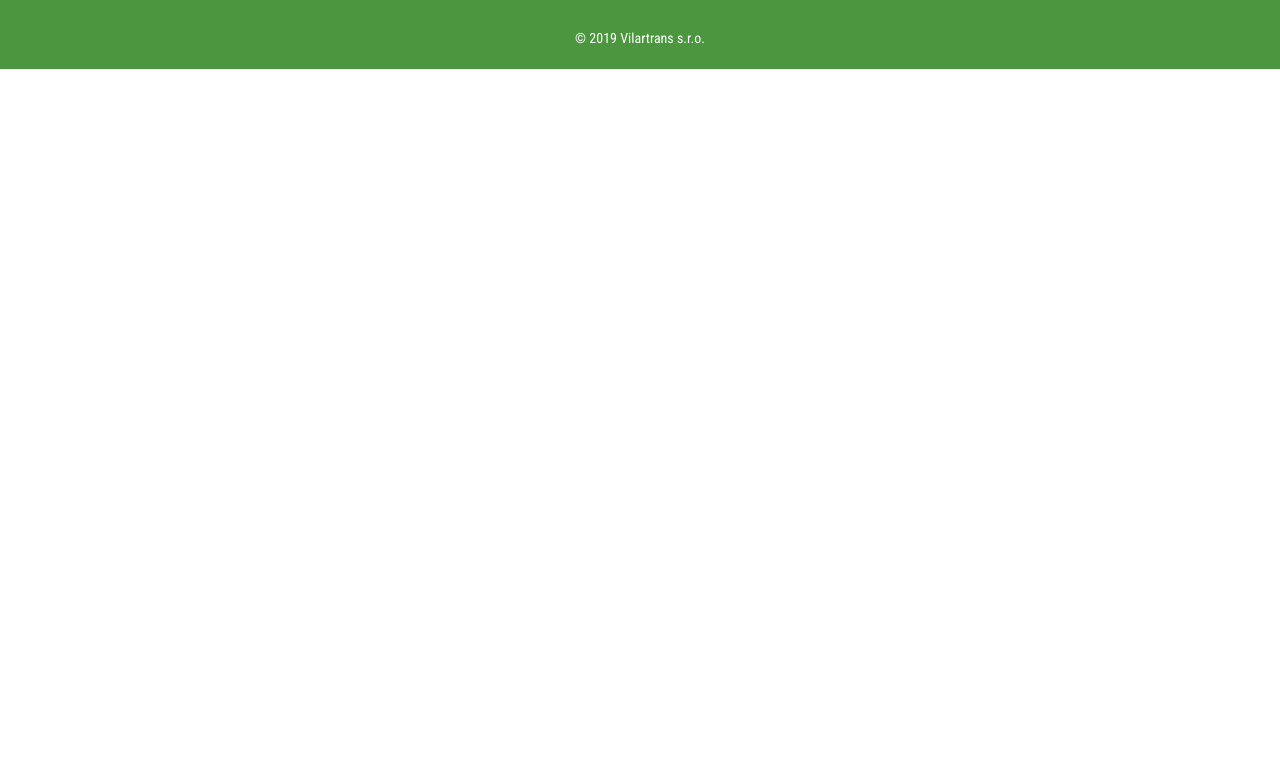
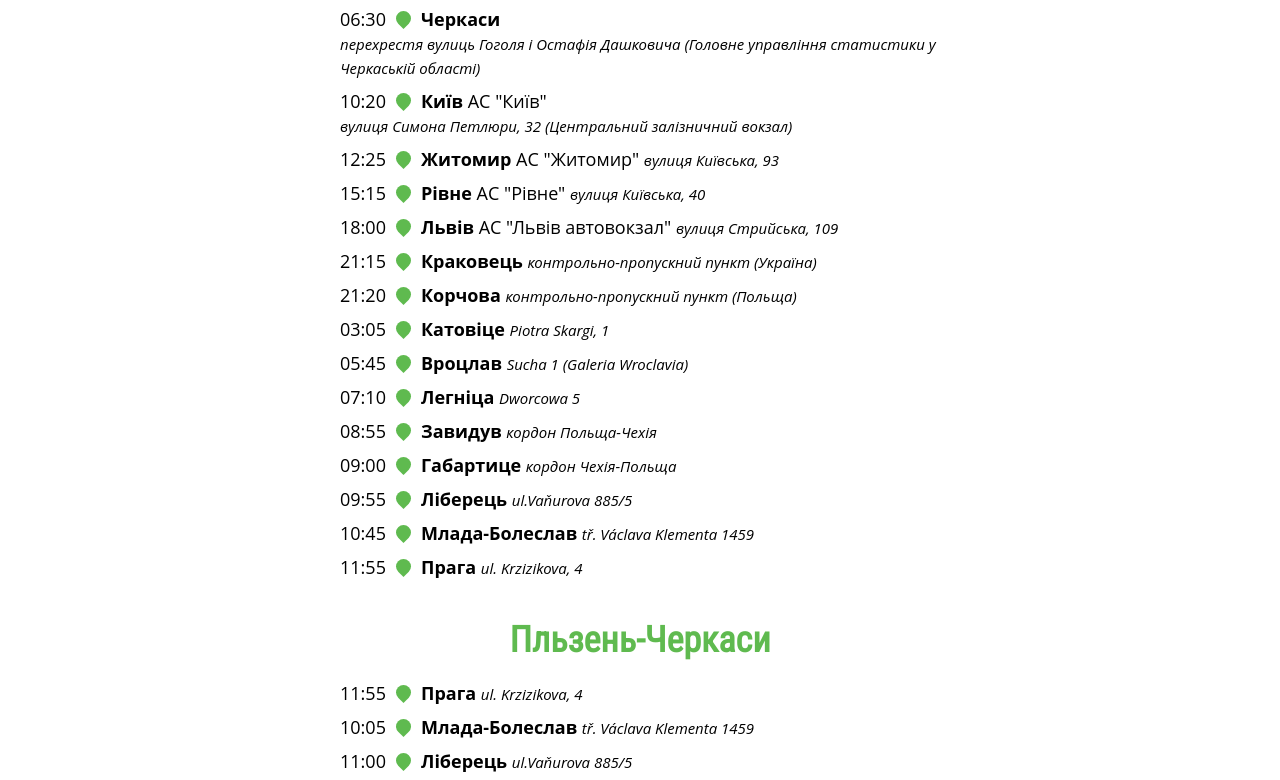
Before and after one commit to Apex-ua/vilartrans, a website: page src/routes.html in a window 1280 px wide. Shown: the part 1305-2085 px from the top of the page. Before the commit the page ends 1374 px from the top, so only its background shows below. Drawn offline with nearby package versions, Linux system fonts and the light colour scheme; files that its build step writes are made by us from their sources.

Commit message:
added all routes points

```diff
--- a/src/css/scss/blocks/_all-routes.scss
+++ b/src/css/scss/blocks/_all-routes.scss
@@ -5,3 +5,8 @@
     justify-content: center;
     margin: 0 10px;
 }
+.route{
+    @media only screen and (min-width: $medium_devices) {
+        width: 600px;
+    }
+}
--- a/src/css/scss/common/_global_styles.scss
+++ b/src/css/scss/common/_global_styles.scss
@@ -52,6 +52,6 @@ a {
         font-size: 1.5rem;
     }
     &_green{
-        color: $logo_green_dark;
+        color: $logo_green;
     }
 }
--- a/src/data/routes.json
+++ b/src/data/routes.json
@@ -153,21 +153,473 @@
             "name": "Прага-Київ",
             "code": "prague_kyiv",
             "acitve_days": "ПН, СР, ПТ",
-            "points": []
+            "points": [
+                {
+                    "id": "1",
+                    "сity": "Прага",
+                    "name": "",
+                    "adress": "ul. Krzizikova, 4",
+                    "arrival": "",
+                    "departure": "15:00",
+                    "trip_day": "0",
+                    "map_url": "https://goo.gl/maps/veP8zKnDKodvY8Ao7"
+                },
+                {
+                    "id": "2",
+                    "сity": "Млада-Болеслав",
+                    "name": "",
+                    "adress": "tř. Václava Klementa 1459",
+                    "arrival": "",
+                    "departure": "16:05",
+                    "trip_day": "0",
+                    "map_url": "https://goo.gl/maps/wG7tnb418QRz3zJW8"
+                },                {
+                    "id": "3",
+                    "сity": "Ліберець",
+                    "name": "",
+                    "adress": "ul.Vaňurova 885/5",
+                    "arrival": "",
+                    "departure": "17:00",
+                    "trip_day": "0",
+                    "map_url": "https://goo.gl/maps/Co5SFaRSjacQwuas6"
+                },
+                {
+                    "id": "4",
+                    "сity": "Габартице",
+                    "name": "",
+                    "adress": "кордон Чехія-Польща",
+                    "arrival": "",
+                    "departure": "17:45",
+                    "trip_day": "0",
+                    "map_url": "https://goo.gl/maps/J973oAy8hk7xicXw8"
+                },
+                {
+                    "id": "5",
+                    "сity": "Завидув",
+                    "name": "",
+                    "adress": "кордон Польща-Чехія",
+                    "arrival": "",
+                    "departure": "17:50",
+                    "trip_day": "0",
+                    "map_url": "https://goo.gl/maps/ECtDbXHWSwxrbWtW6"
+                },
+                {
+                    "id": "6",
+                    "сity": "Легніца",
+                    "name": "",
+                    "adress": "Dworcowa 5",
+                    "arrival": "",
+                    "departure": "19:25",
+                    "trip_day": "0",
+                    "map_url": "https://goo.gl/maps/S2amUzYV9zJjB2zv8"
+                },
+                {
+                    "id": "7",
+                    "сity": "Вроцлав",
+                    "name": "",
+                    "adress": "Sucha 1 (Galeria Wroclavia)",
+                    "arrival": "",
+                    "departure": "20:55",
+                    "trip_day": "0",
+                    "map_url": "https://goo.gl/maps/KQ4grGqm3NiqsMUX6"
+                },
+                {
+                    "id": "8",
+                    "сity": "Катовіце",
+                    "name": "",
+                    "adress": "plac Szewczyka",
+                    "arrival": "",
+                    "departure": "23:50",
+                    "trip_day": "0",
+                    "map_url": "https://goo.gl/maps/gQvffyak5Us6LjRM7"
+                },
+                {
+                    "id": "9",
+                    "сity": "Медика",
+                    "name": "",
+                    "adress": "контрольно-пропускний пункт (Польща)",
+                    "arrival": "",
+                    "departure": "04:05",
+                    "trip_day": "1",
+                    "map_url": "https://goo.gl/maps/7b2MczU4TWeAoXsK7"
+                },
+                {
+                    "id": "10",
+                    "сity": "Шегині",
+                    "name": "",
+                    "adress": "контрольно-пропускний пункт (Україна)",
+                    "arrival": "",
+                    "departure": "06:05",
+                    "trip_day": "1",
+                    "map_url": "https://goo.gl/maps/oz913RFy7YCSRTbCA"
+                },
+                {
+                    "id": "11",
+                    "сity": "Львів",
+                    "name": "АС \"Львів автовокзал\"",
+                    "adress": "вулиця Стрийська, 109",
+                    "arrival": "",
+                    "departure": "07:10",
+                    "trip_day": "1",
+                    "map_url": "https://goo.gl/maps/DEf6FBTYyXbZPboD8"
+                },
+                {
+                    "id": "12",
+                    "сity": "Рівне",
+                    "name": "АС \"Рівне\"",
+                    "adress": "вулиця Київська, 40",
+                    "arrival": "",
+                    "departure": "10:00",
+                    "trip_day": "1",
+                    "map_url": "https://goo.gl/maps/MYQQspAy6GJnURNm6"
+                },
+                {
+                    "id": "13",
+                    "сity": "Житомир",
+                    "name": "АС \"Житомир\"",
+                    "adress": "вулиця Київська, 93",
+                    "arrival": "",
+                    "departure": "12:30",
+                    "trip_day": "1",
+                    "map_url": "https://goo.gl/maps/i5bLt9uLKTco5UTH7"
+                },
+                {
+                    "id": "14",
+                    "сity": "Київ",
+                    "name": "АС \"Київ\"",
+                    "adress": "вулиця Симона Петлюри, 32",
+                    "arrival": "",
+                    "departure": "14:10",
+                    "trip_day": "1",
+                    "map_url": "https://goo.gl/maps/uwvq4wGanoZLTSsj8"
+                }
+            ]
         },
         {
             "id": "1",
             "name": "Черкаси-Пльзень",
             "code": "cherkasy_pilsen",
             "acitve_days": "ПН, СР, ПТ",
-            "points": []
+            "points": [
+                {
+                    "id": "0",
+                    "сity": "Черкаси",
+                    "name": "",
+                    "adress": "перехрестя вулиць Гоголя і Остафія Дашковича (Головне управління статистики у Черкаській області)",
+                    "arrival": "",
+                    "departure": "06:30",
+                    "trip_day": "0",
+                    "map_url": "https://goo.gl/maps/FsADJYPM4a6Lkbn17"
+                },
+                {
+                    "id": "1",
+                    "сity": "Київ",
+                    "name": "АС \"Київ\"",
+                    "adress": "вулиця Симона Петлюри, 32 (Центральний залізничний вокзал)",
+                    "arrival": "",
+                    "departure": "10:20",
+                    "trip_day": "0",
+                    "map_url": "https://goo.gl/maps/uwvq4wGanoZLTSsj8"
+                },
+                {
+                    "id": "2",
+                    "сity": "Житомир",
+                    "name": "АС \"Житомир\"",
+                    "adress": "вулиця Київська, 93",
+                    "arrival": "",
+                    "departure": "12:25",
+                    "trip_day": "0",
+                    "map_url": "https://goo.gl/maps/i5bLt9uLKTco5UTH7"
+                },
+                {
+                    "id": "3",
+                    "сity": "Рівне",
+                    "name": "АС \"Рівне\"",
+                    "adress": "вулиця Київська, 40",
+                    "arrival": "",
+                    "departure": "15:15",
+                    "trip_day": "0",
+                    "map_url": "https://goo.gl/maps/MYQQspAy6GJnURNm6"
+                },
+                {
+                    "id": "4",
+                    "сity": "Львів",
+                    "name": "АС \"Львів автовокзал\"",
+                    "adress": "вулиця Стрийська, 109",
+                    "arrival": "",
+                    "departure": "18:00",
+                    "trip_day": "0",
+                    "map_url": "https://goo.gl/maps/DEf6FBTYyXbZPboD8"
+                },
+                {
+                    "id": "5",
+                    "сity": "Краковець",
+                    "name": "",
+                    "adress": "контрольно-пропускний пункт (Україна)",
+                    "arrival": "",
+                    "departure": "21:15",
+                    "trip_day": "0",
+                    "map_url": "https://goo.gl/maps/6dJhYdpvjedQzV9C7"
+                },
+                {
+                    "id": "6",
+                    "сity": "Корчова",
+                    "name": "",
+                    "adress": "контрольно-пропускний пункт (Польща)",
+                    "arrival": "",
+                    "departure": "21:20",
+                    "trip_day": "0",
+                    "map_url": "https://goo.gl/maps/MoSYYyYFcWiQD1638"
+                },
+                {
+                    "id": "7",
+                    "сity": "Катовіце",
+                    "name": "",
+                    "adress": "Piotra Skargi, 1",
+                    "arrival": "",
+                    "departure": "03:05",
+                    "trip_day": "1",
+                    "map_url": "https://goo.gl/maps/HnsVCV84UPUvGXwG8"
+                },
+                {
+                    "id": "8",
+                    "сity": "Вроцлав",
+                    "name": "",
+                    "adress": "Sucha 1 (Galeria Wroclavia)",
+                    "arrival": "",
+                    "departure": "05:45",
+                    "trip_day": "1",
+                    "map_url": "https://goo.gl/maps/KQ4grGqm3NiqsMUX6"
+                },
+                {
+                    "id": "9",
+                    "сity": "Легніца",
+                    "name": "",
+                    "adress": "Dworcowa 5",
+                    "arrival": "",
+                    "departure": "07:10",
+                    "trip_day": "1",
+                    "map_url": "https://goo.gl/maps/S2amUzYV9zJjB2zv8"
+                },
+                {
+                    "id": "10",
+                    "сity": "Завидув",
+                    "name": "",
+                    "adress": "кордон Польща-Чехія",
+                    "arrival": "",
+                    "departure": "08:55",
+                    "trip_day": "1",
+                    "map_url": "https://goo.gl/maps/ECtDbXHWSwxrbWtW6"
+                },
+                {
+                    "id": "11",
+                    "сity": "Габартице",
+                    "name": "",
+                    "adress": "кордон Чехія-Польща",
+                    "arrival": "",
+                    "departure": "09:00",
+                    "trip_day": "1",
+                    "map_url": "https://goo.gl/maps/J973oAy8hk7xicXw8"
+                },
+                {
+                    "id": "12",
+                    "сity": "Ліберець",
+                    "name": "",
+                    "adress": "ul.Vaňurova 885/5",
+                    "arrival": "",
+                    "departure": "09:55",
+                    "trip_day": "1",
+                    "map_url": "https://goo.gl/maps/Co5SFaRSjacQwuas6"
+                },
+                {
+                    "id": "13",
+                    "сity": "Млада-Болеслав",
+                    "name": "",
+                    "adress": "tř. Václava Klementa 1459",
+                    "arrival": "",
+                    "departure": "10:45",
+                    "trip_day": "1",
+                    "map_url": "https://goo.gl/maps/wG7tnb418QRz3zJW8"
+                },
+                {
+                    "id": "13",
+                    "сity": "Прага",
+                    "name": "",
+                    "adress": "ul. Krzizikova, 4",
+                    "arrival": "",
+                    "departure": "11:55",
+                    "trip_day": "1",
+                    "map_url": "https://goo.gl/maps/veP8zKnDKodvY8Ao7"
+                }
+            ]
         },
         {
             "id": "1",
             "name": "Пльзень-Черкаси",
             "code": "pilsen_cherkasy",
             "acitve_days": "ПН, СР, ПТ",
-            "points": []
+            "points": [
+                {
+                    "id": "0",
+                    "сity": "Прага",
+                    "name": "",
+                    "adress": "ul. Krzizikova, 4",
+                    "arrival": "",
+                    "departure": "11:55",
+                    "trip_day": "0",
+                    "map_url": "https://goo.gl/maps/veP8zKnDKodvY8Ao7"
+                },
+                {
+                    "id": "1",
+                    "сity": "Млада-Болеслав",
+                    "name": "",
+                    "adress": "tř. Václava Klementa 1459",
+                    "arrival": "",
+                    "departure": "10:05",
+                    "trip_day": "0",
+                    "map_url": "https://goo.gl/maps/wG7tnb418QRz3zJW8"
+                },
+                {
+                    "id": "2",
+                    "сity": "Ліберець",
+                    "name": "",
+                    "adress": "ul.Vaňurova 885/5",
+                    "arrival": "",
+                    "departure": "11:00",
+                    "trip_day": "0",
+                    "map_url": "https://goo.gl/maps/Co5SFaRSjacQwuas6"
+                },
+                {
+                    "id": "3",
+                    "сity": "Габартице",
+                    "name": "",
+                    "adress": "кордон Чехія-Польща",
+                    "arrival": "",
+                    "departure": "11:55",
+                    "trip_day": "0",
+                    "map_url": "https://goo.gl/maps/J973oAy8hk7xicXw8"
+                },
+                {
+                    "id": "4",
+                    "сity": "Завидув",
+                    "name": "",
+                    "adress": "кордон Польща-Чехія",
+                    "arrival": "",
+                    "departure": "12:00",
+                    "trip_day": "0",
+                    "map_url": "https://goo.gl/maps/ECtDbXHWSwxrbWtW6"
+                },
+                {
+                    "id": "5",
+                    "сity": "Легніца",
+                    "name": "",
+                    "adress": "Dworcowa 5",
+                    "arrival": "",
+                    "departure": "13:50",
+                    "trip_day": "0",
+                    "map_url": "https://goo.gl/maps/S2amUzYV9zJjB2zv8"
+                },
+                {
+                    "id": "6",
+                    "сity": "Вроцлав",
+                    "name": "",
+                    "adress": "Sucha 1 (Galeria Wroclavia)",
+                    "arrival": "",
+                    "departure": "15:15",
+                    "trip_day": "0",
+                    "map_url": "https://goo.gl/maps/KQ4grGqm3NiqsMUX6"
+                },
+                {
+                    "id": "7",
+                    "сity": "Катовіце",
+                    "name": "",
+                    "adress": "Piotra Skargi, 1",
+                    "arrival": "",
+                    "departure": "17:55",
+                    "trip_day": "0",
+                    "map_url": "https://goo.gl/maps/gQvffyak5Us6LjRM7"
+                },
+                {
+                    "id": "8",
+                    "сity": "Корчова",
+                    "name": "",
+                    "adress": "контрольно-пропускний пункт (Польща)",
+                    "arrival": "",
+                    "departure": "23:50",
+                    "trip_day": "0",
+                    "map_url": "https://goo.gl/maps/MoSYYyYFcWiQD1638"
+                },
+                {
+                    "id": "9",
+                    "сity": "Краковець",
+                    "name": "",
+                    "adress": "контрольно-пропускний пункт (Україна)",
+                    "arrival": "",
+                    "departure": "01:25",
+                    "trip_day": "1",
+                    "map_url": "https://goo.gl/maps/6dJhYdpvjedQzV9C7"
+                },
+                {
+                    "id": "10",
+                    "сity": "Львів",
+                    "name": "АС \"Львів автовокзал\"",
+                    "adress": "вулиця Стрийська, 109",
+                    "arrival": "",
+                    "departure": "03:00",
+                    "trip_day": "1",
+                    "map_url": "https://goo.gl/maps/DEf6FBTYyXbZPboD8"
+                },
+                {
+                    "id": "11",
+                    "сity": "Рівне",
+                    "name": "АС \"Рівне\"",
+                    "adress": "вулиця Київська, 40",
+                    "arrival": "",
+                    "departure": "06:15",
+                    "trip_day": "1",
+                    "map_url": "https://goo.gl/maps/MYQQspAy6GJnURNm6"
+                },
+                {
+                    "id": "12",
+                    "сity": "Новоград-Волинський",
+                    "name": "",
+                    "adress": "АЗК \"WOG\", траса М-06",
+                    "arrival": "",
+                    "departure": "06:15",
+                    "trip_day": "1",
+                    "map_url": "https://goo.gl/maps/FA8y8m8bD32g1Zof6"
+                },
+                {
+                    "id": "13",
+                    "сity": "Житомир",
+                    "name": "АС \"Житомир\"",
+                    "adress": "вулиця Київська, 93",
+                    "arrival": "",
+                    "departure": "08:55",
+                    "trip_day": "1",
+                    "map_url": "https://goo.gl/maps/i5bLt9uLKTco5UTH7"
+                },
+                {
+                    "id": "14",
+                    "сity": "Київ",
+                    "name": "АС \"Київ\"",
+                    "adress": "вулиця Симона Петлюри, 32",
+                    "arrival": "",
+                    "departure": "11:05",
+                    "trip_day": "1",
+                    "map_url": "https://goo.gl/maps/uwvq4wGanoZLTSsj8"
+                },
+                {
+                    "id": "15",
+                    "сity": "Черкаси",
+                    "name": "",
+                    "adress": "перехрестя вулиць Гоголя і Остафія Дашковича (Головне управління статистики у Черкаській області)",
+                    "arrival": "",
+                    "departure": "14:55",
+                    "trip_day": "0",
+                    "map_url": "https://goo.gl/maps/FsADJYPM4a6Lkbn17"
+                }
+            ]
         }
     ]
 }
```
Also changed, not shown: build/css/style.css.
